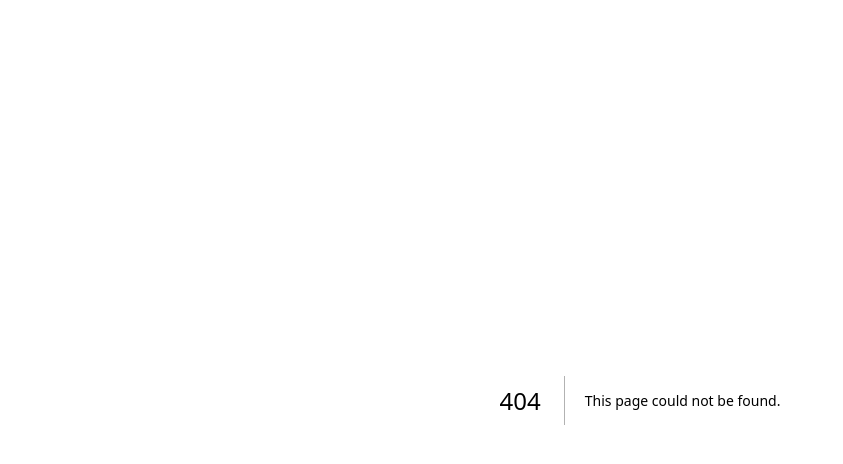
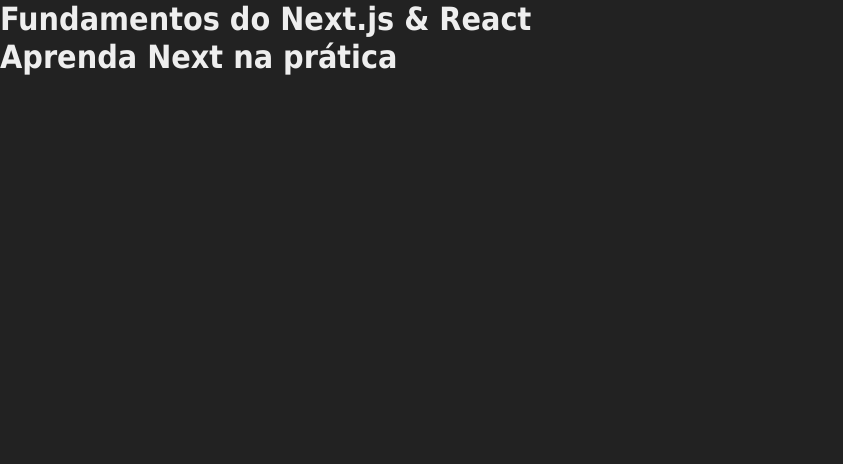
Before and after one commit to mbpfilho/Nextjs-fundamentos, a Next.js app: page /exemplo in a window 1280 px wide. Before the commit this address had no page. Shown: the top 464 px of the page, without its empty margins (0-843 px from the left). Built offline with nearby package versions, Linux system fonts and the light colour scheme.

Commit message:
propriedades dos componentes

```diff
--- /dev/null
+++ b/src/components/Cabecalho.jsx
@@ -0,0 +1,8 @@
+export default function Cabecalho(props){
+  console.log(props.titulo)
+  return(
+    <header>
+      <h1>{props.titulo}</h1>
+    </header>
+  )
+}
--- a/src/pages/estiloso.jsx
+++ b/src/pages/estiloso.jsx
@@ -1,4 +1,4 @@
-import styles from "./Estiloso.module.css"
+import styles from "../styles/Estiloso.module.css"
 
 export default function Estiloso(){
   return(
--- /dev/null
+++ b/src/pages/exemplo.jsx
@@ -0,0 +1,10 @@
+import Cabecalho from "../components/Cabecalho"
+
+export default function Exemplo(){
+  return(
+    <>
+      <Cabecalho titulo="Fundamentos do Next.js & React"></Cabecalho>
+      <Cabecalho titulo="Aprenda Next na prática"></Cabecalho>
+    </>
+  )
+}
--- a/src/pages/Estiloso.module.css
+++ b/src/styles/Estiloso.module.css
@@ -1,4 +1,5 @@
 .roxo{
   background-color: blueviolet;
   color: white;
+  height: 100vh;
 }
```
